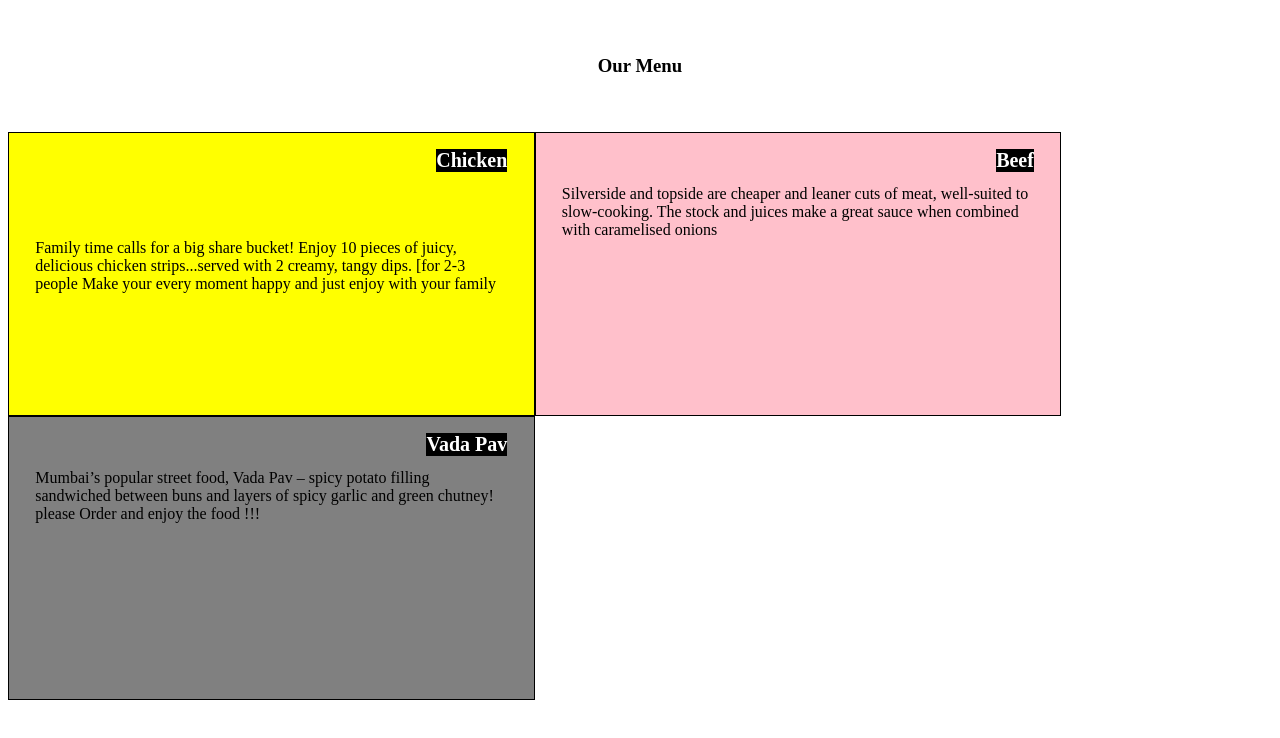
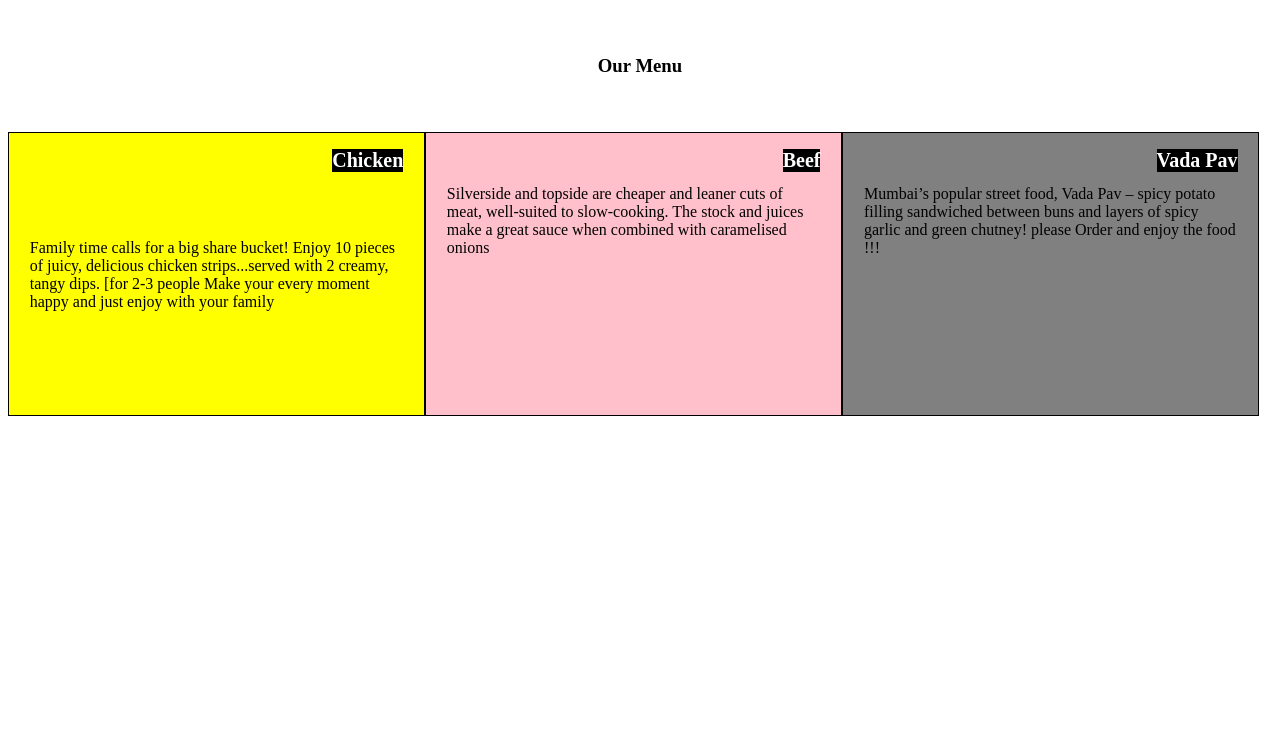
Before and after one commit to Siddhesh-jpg/module-2solution.github.io, a plain HTML site: page index2.html in a window 1280 px wide. Shown: the part 48-786 px from the top of the page. Drawn offline with Linux system fonts and the light colour scheme.

Commit message:
Update index2.html

```diff
--- a/index2.html
+++ b/index2.html
@@ -15,20 +15,20 @@
   <center><h3>Our Menu</h3></center>
   <div id="container">
   <br><br>
-  <div class=" col-sm-12 col-lg-5 col-md-6 " id="si"><p>
+  <div class=" col-sm-12 col-lg-4 col-md-6 " id="si"><p>
     <b> Chicken</b>
     <br><br><br><br><br>
    Family time calls for a big share bucket! Enjoy 10 pieces of juicy, delicious chicken strips...served with 2 creamy, tangy dips. [for 2-3 people
    Make your every moment happy and just enjoy  with your family
   </p></div>
 
-  <div class="col-lg-5 col-md-6 col-sm-12" id="sid"><p>
+  <div class="col-lg-4 col-md-6 col-sm-12" id="sid"><p>
     <b>Beef</b>
      <br><br>
     Silverside and topside are cheaper and leaner cuts of meat, well-suited to slow-cooking. The stock and juices make a great sauce when combined with caramelised onions
   </p></div>
 
-  <div class="col-lg-5 col-md-12 col-sm-12" id="sidd"><p>
+  <div class="col-lg-4 col-md-12 col-sm-12" id="sidd"><p>
    <b>Vada Pav</b>
     <br><br>
     Mumbai’s popular street food, Vada Pav – spicy potato filling sandwiched between buns and layers of spicy garlic and green chutney!
```
